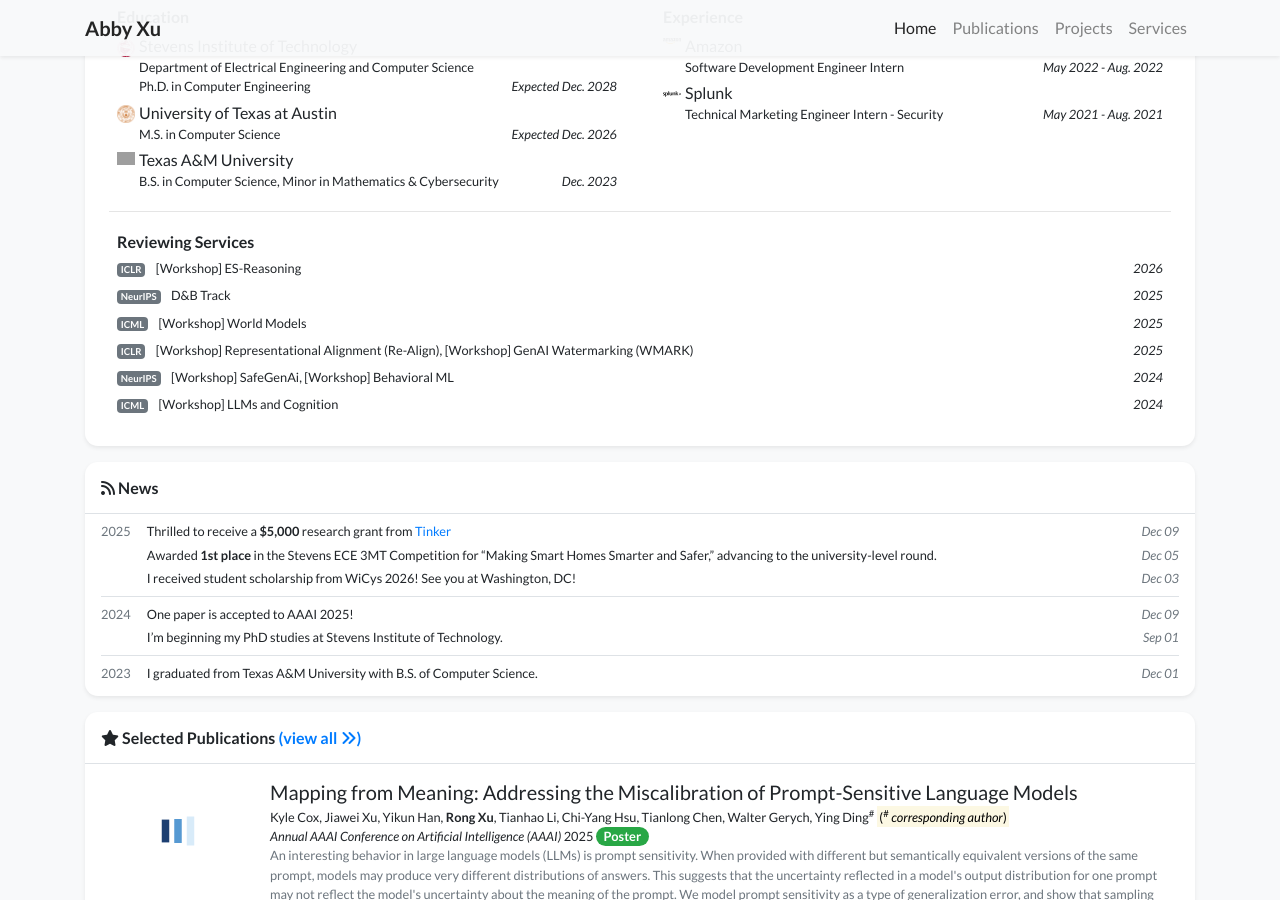
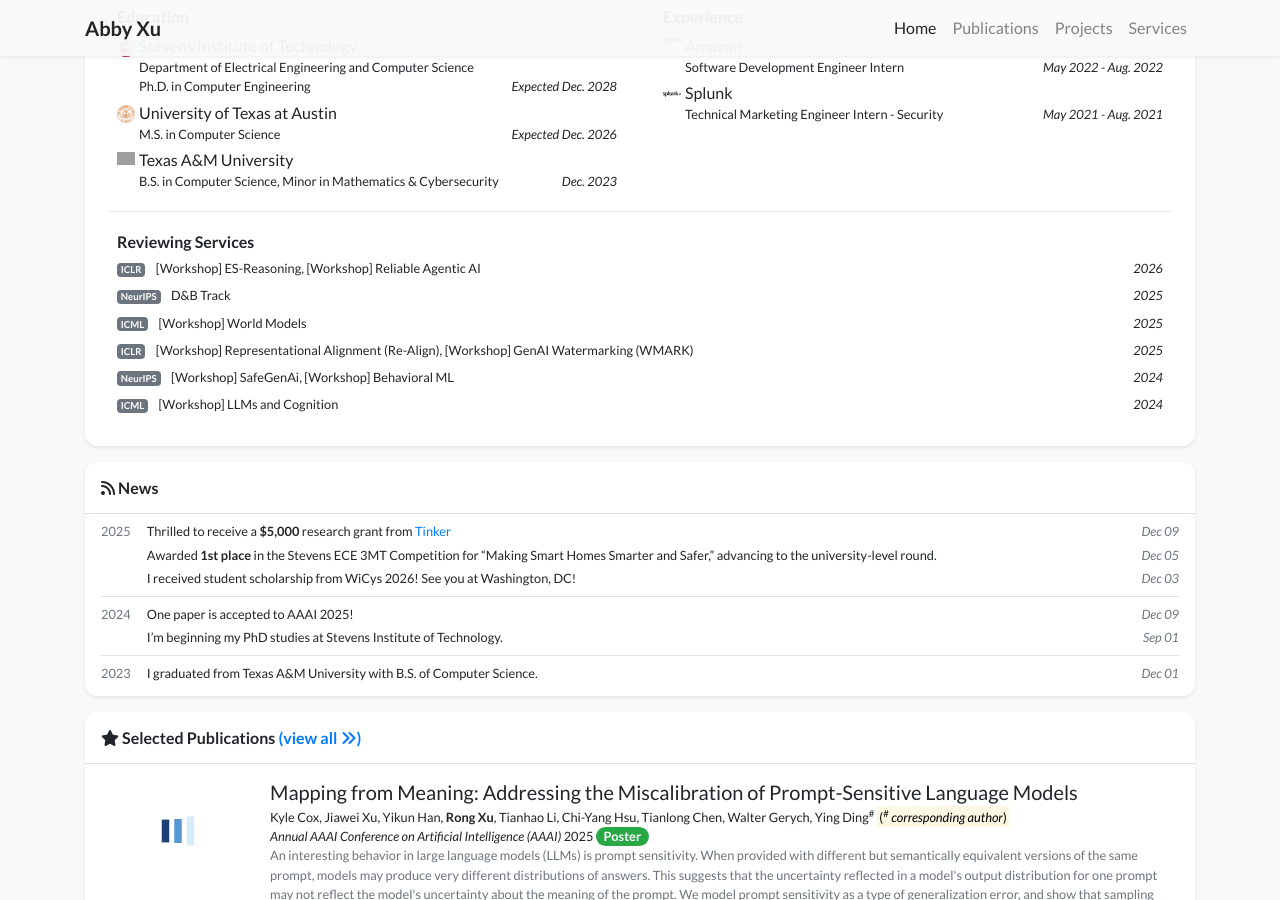
Before and after one commit to Abby-xu/abby-xu.github.io, a Jekyll site: the page built from index.html, in a window 1280 px wide and 900 px high, scrolled down 626 px. Built offline with Jekyll 4.4.1, drawn with Linux system fonts in a browser that asks for light colours; nearby versions of some CDN libraries; a style sheet for code colours, icons or effects is not loaded; grey boxes are pictures that could not be loaded.

Commit message:
[feat] add new reviewer activity

```diff
--- a/_data/profile.yml
+++ b/_data/profile.yml
@@ -58,7 +58,7 @@
 
 services:
  - role: "Reviewer"
-   venue: "ICLR - [Workshop] ES-Reasoning"
+   venue: "ICLR - [Workshop] ES-Reasoning, [Workshop] Reliable Agentic AI"
    date: 2026
  - role: "Reviewer"
    venue: "NeurIPS - D&B Track"
```
